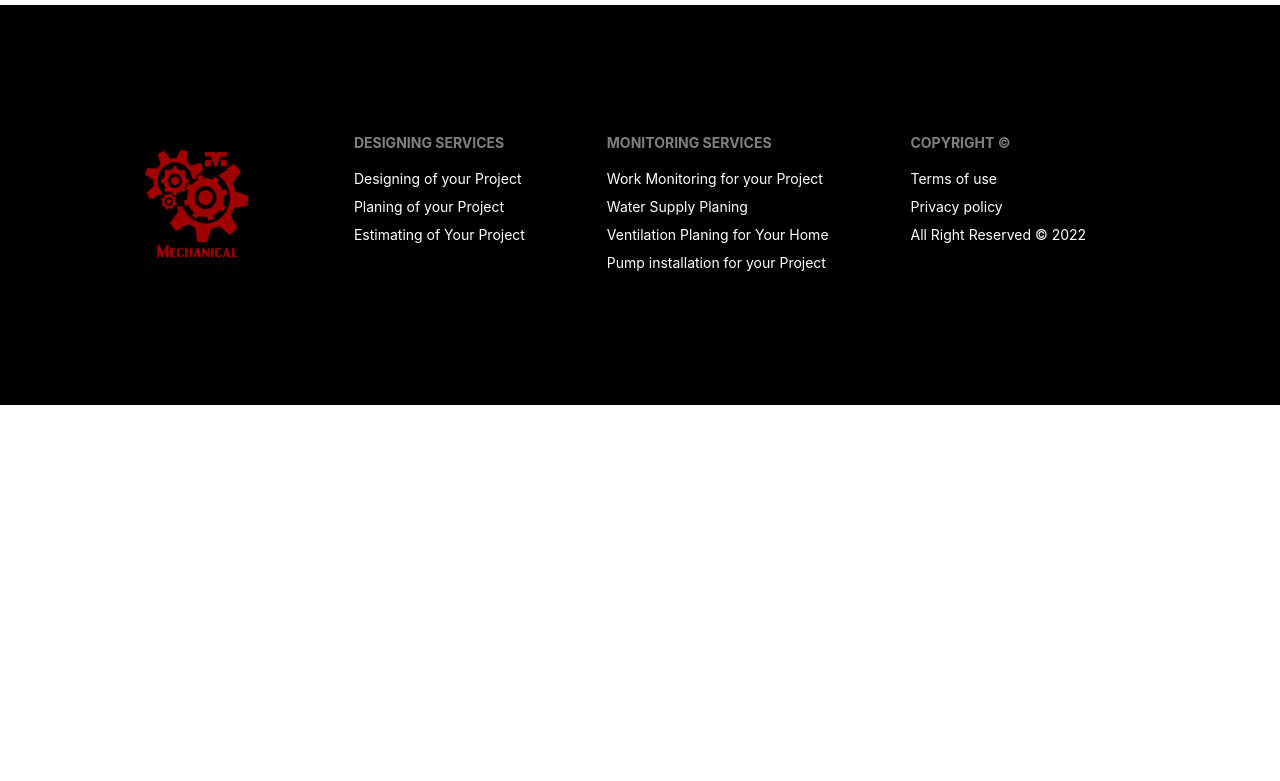
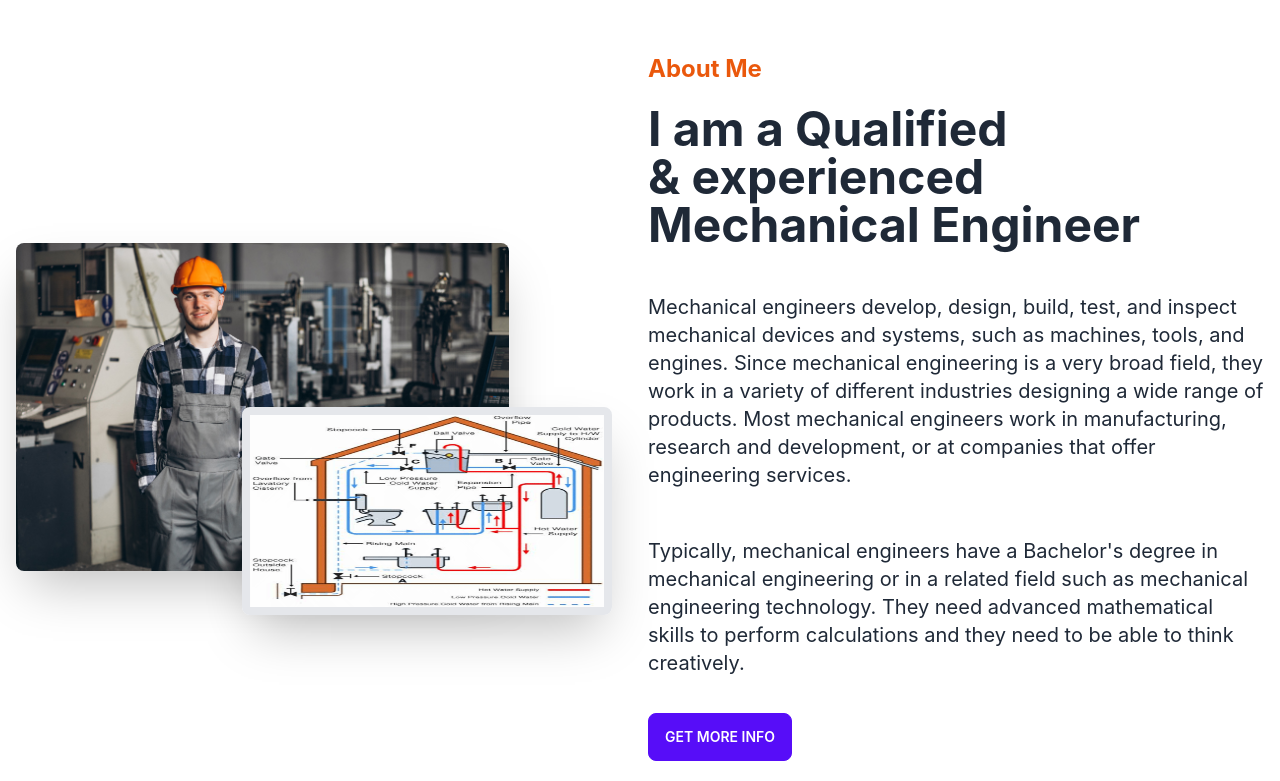
Before and after one commit to mnalambd09/mechanical-engineering-service-review, a React (Create React App) app: page /home in a window 1280 px wide. Shown: the part 539-1320 px from the top of the page. Before the commit the page ends 944 px from the top, so only its background shows below. Built offline with nearby package versions, Linux system fonts and the light colour scheme.

Commit message:
about section added

```diff
--- /dev/null
+++ b/src/Pages/Home/Home/About/About.js
@@ -0,0 +1,25 @@
+import React from 'react';
+import person from '../../../../assets/images/about/person.jpg'
+import parts from '../../../../assets/images/about/design.png'
+
+const About = () => {
+    return (
+        <div className="hero my-20">
+            <div className="hero-content flex-col lg:flex-row">
+                <div className='w-1/2 relative'>
+                <img className='rounded-lg shadow-2xl w-4/5 h-full' src={person} alt="" />
+                <img className='rounded-lg shadow-2xl absolute w-3/5 right-5 top-1/2 border-8 h-52' src={parts} alt="" />
+                </div>
+                <div className='w-1/2'>
+                    <p className='text-2xl text-orange-600 font-bold'>About Me</p>
+                    <h1 className="text-5xl my-5 font-bold">I am a Qualified <br />& experienced <br /> Mechanical Engineer</h1>
+                    <p className="py-6 text-xl">Mechanical engineers develop, design, build, test, and inspect mechanical devices and systems, such as machines, tools, and engines. Since mechanical engineering is a very broad field, they work in a variety of different industries designing a wide range of products. Most mechanical engineers work in manufacturing, research and development, or at companies that offer engineering services.</p>
+                    <p className="py-6 text-xl">Typically, mechanical engineers have a Bachelor's degree in mechanical engineering or in a related field such as mechanical engineering technology. They need advanced mathematical skills to perform calculations and they need to be able to think creatively.</p>
+                    <button className="btn btn-primary">Get More Info</button>
+                </div>
+            </div>
+        </div>
+    );
+};
+
+export default About;
--- a/src/Pages/Home/Home/Home.js
+++ b/src/Pages/Home/Home/Home.js
@@ -1,10 +1,12 @@
 import React from 'react';
 import Slider from '../Slider/Slider';
+import About from './About/About';
 
 const Home = () => {
     return (
         <div className='text-5xl'>
             <Slider></Slider>
+            <About></About>
             <h1>Hello From Home</h1>
         </div>
     );
```
Also changed, not shown: src/assets/images/about/design.png (added), src/assets/images/about/person.jpg (added).
